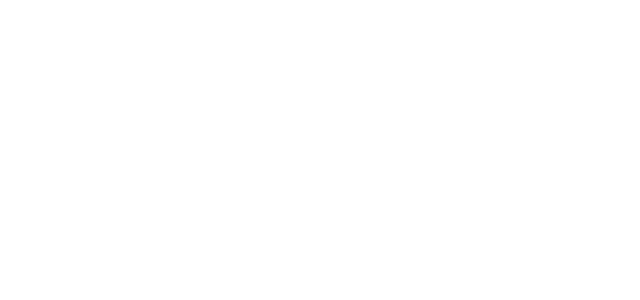
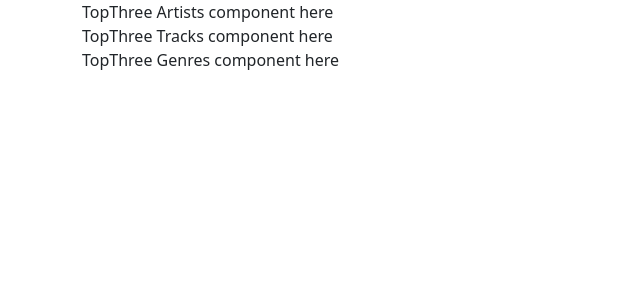
Before and after one commit to SDSC-Cali-Coders/Legato, a React (Create React App) app in the folder frontend/: page /concerts in a window 1280 px wide. Shown: the top 300 px of the page, without its empty margins (0-640 px from the left). Built offline with nearby package versions, Linux system fonts and the light colour scheme; a web font is replaced by a local one.

Commit message:
Reorganized so each module has 33% of parent width

```diff
--- a/frontend/src/App.jsx
+++ b/frontend/src/App.jsx
@@ -6,17 +6,30 @@ function App() {
   return (
     <>
       <div className="container">
-        <row>
+        <div className="row">
           <div className="col">
+            TopThree Artists component here
             <TopThree.Artists></TopThree.Artists>
           </div>
+          <div className="col"></div>
+          <div className="col"></div>
+        </div>
+        <div className="row">
           <div className="col">
+            TopThree Tracks component here
             <TopThree.Tracks></TopThree.Tracks>
           </div>
+          <div className="col"></div>
+          <div className="col"></div>
+        </div>
+        <div className="row">
           <div className="col">
+            TopThree Genres component here
             <TopThree.Genres></TopThree.Genres>
           </div>
-        </row>
+          <div className="col"></div>
+          <div className="col"></div>
+        </div>
       </div>
     </>
   );
```
